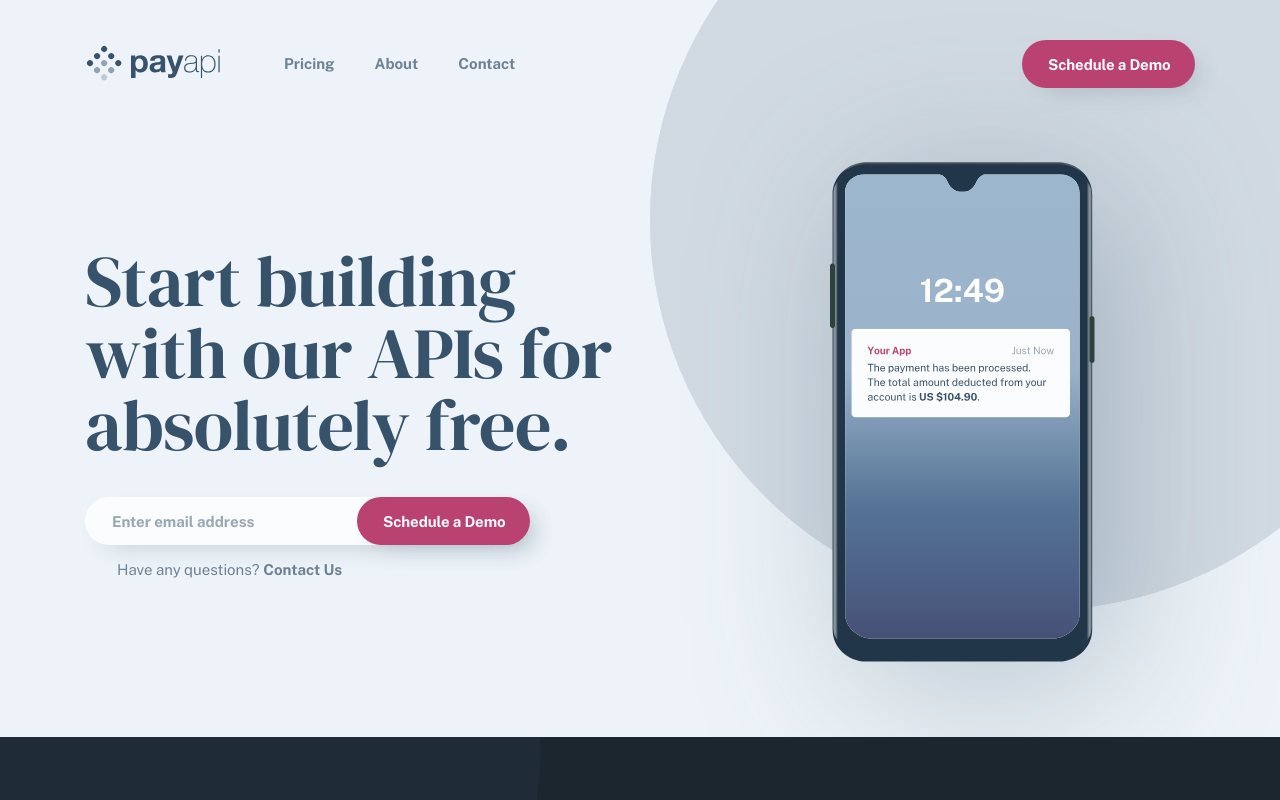
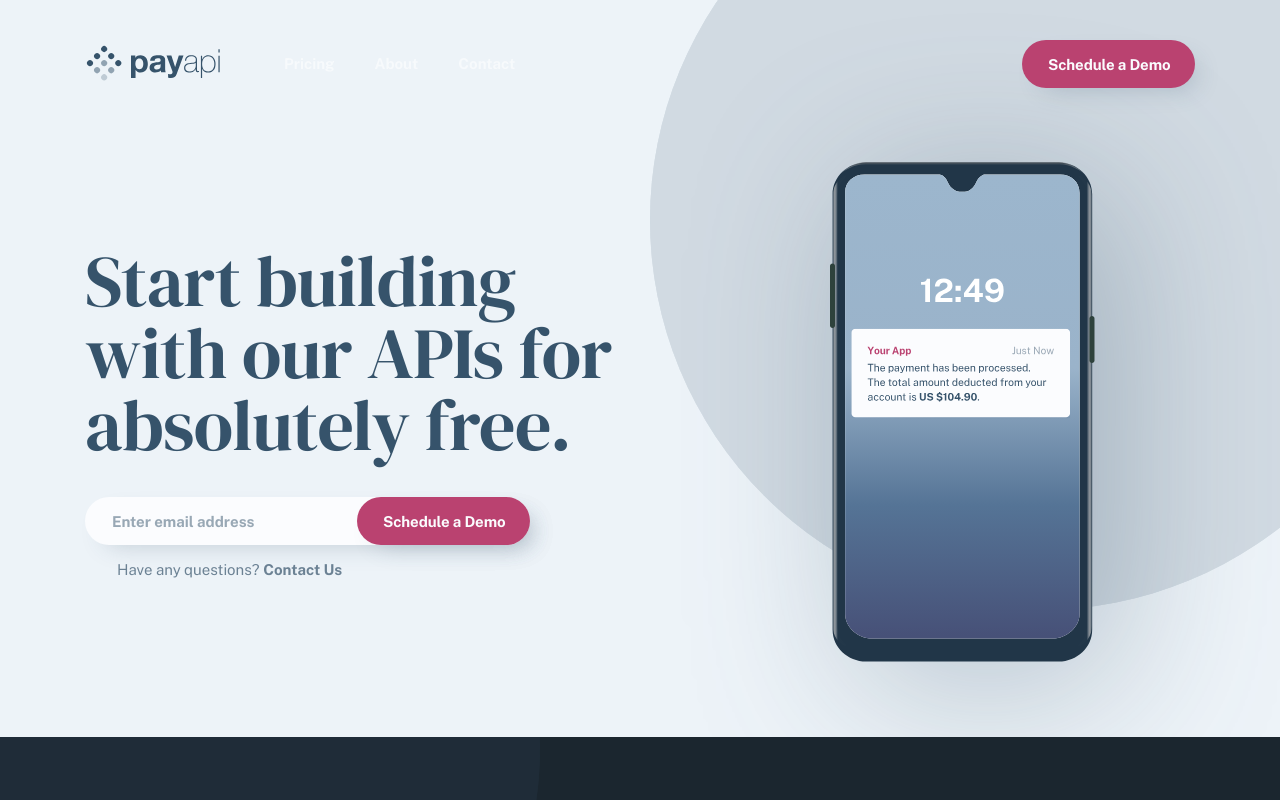
Before and after one commit to HanSeongLee/payapi, a Next.js app: page / in a window 1280 px wide. In both pictures the pointer is over the item 309 px from the left and 64 px from the top of the page. Shown: the top 800 px of the page. Built offline with nearby package versions, Linux system fonts and the light colour scheme; no server answers.

Commit message:
ADD | Hover animation on menu

```diff
--- a/components/Menu/style.module.scss
+++ b/components/Menu/style.module.scss
@@ -74,9 +74,15 @@
       }
 
       @include media(">desktop") {
+        transition: color 0.3s;
+
         &:last-child {
           flex: 1;
           justify-content: flex-end;
+        }
+
+        &:hover {
+          color: #36536B;
         }
       }
     }
```
